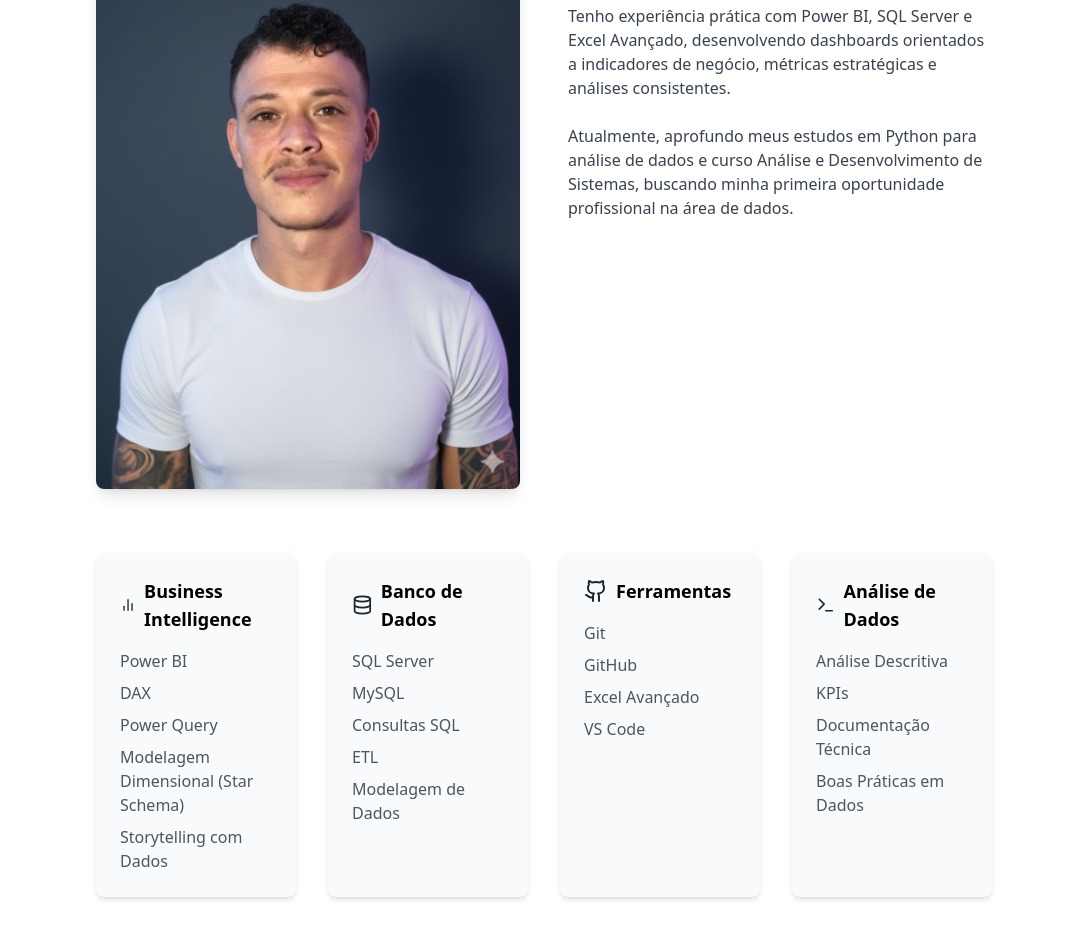
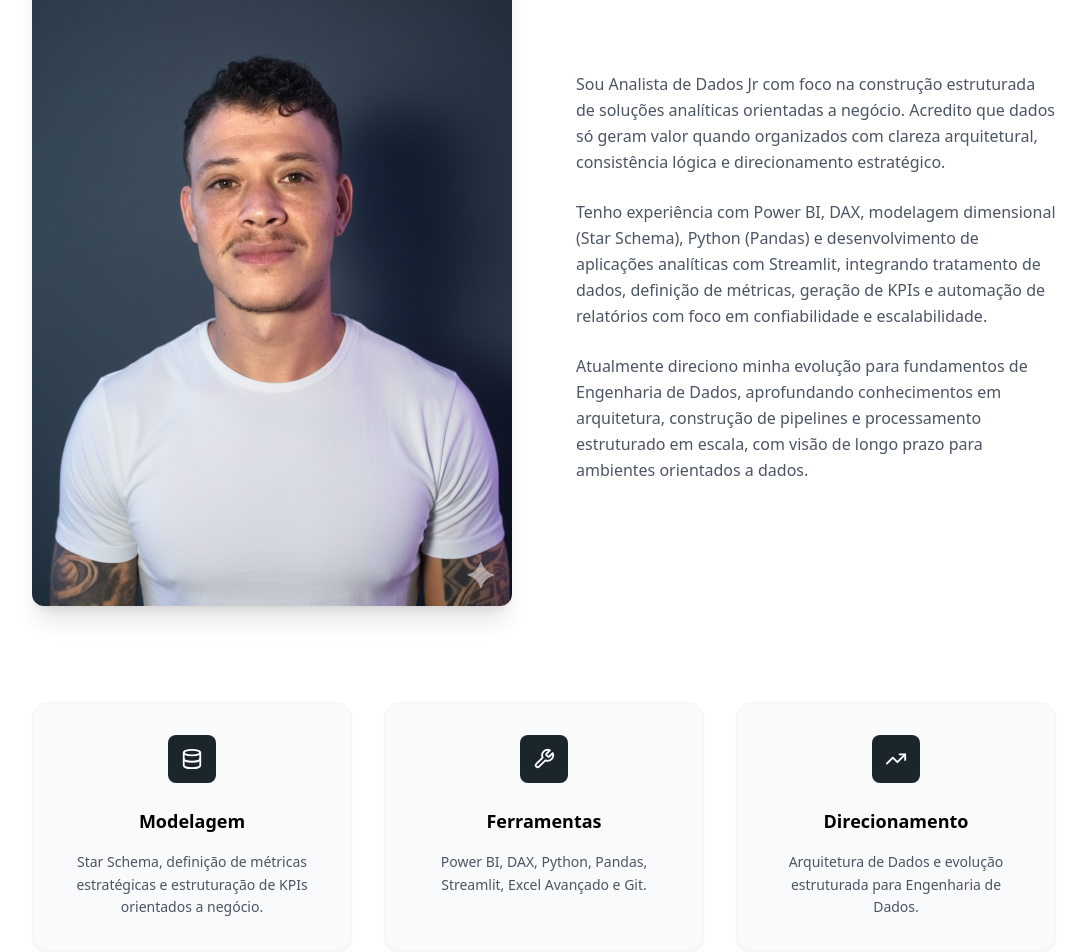
Before and after one commit to brunodutraho/bruno-dutra-portfolio, a React (Vite) app: page / in a window 1280 px wide. Shown: the part 1060-2012 px from the top of the page, without its empty margins (96-1182 px from the left). Built offline with nearby package versions, Linux system fonts and the light colour scheme.

Commit message:
refactor(about): redefine posicionamento profissional e proposta de valor (PT/EN).

```diff
--- a/src/components/About.tsx
+++ b/src/components/About.tsx
@@ -1,141 +1,117 @@
 import React, { useContext } from 'react';
-import { useInView } from 'react-intersection-observer';
 import { motion } from 'framer-motion';
-import { Database, BarChart2, Github as Git, Terminal } from 'lucide-react';
+import { Database, Wrench, TrendingUp } from 'lucide-react';
 import { LanguageContext } from '../context/LanguageContext';
 
 const About = () => {
   const { lang } = useContext(LanguageContext);
-  const [ref, inView] = useInView({
-    triggerOnce: true,
-    threshold: 0.1,
-  });
-
-  const texts = {
-    pt: {
-      title: 'Sobre Mim',
-      p1: 'Sou Analista de Dados Jr. em transição de carreira, com foco em transformar dados em insights claros e acionáveis para apoiar a tomada de decisão.',
-      p2: 'Tenho experiência prática com Power BI, SQL Server e Excel Avançado, desenvolvendo dashboards orientados a indicadores de negócio, métricas estratégicas e análises consistentes.',
-      p3: 'Atualmente, aprofundo meus estudos em Python para análise de dados e curso Análise e Desenvolvimento de Sistemas, buscando minha primeira oportunidade profissional na área de dados.',
-      categories: {
-        bi: 'Business Intelligence',
-        db: 'Banco de Dados',
-        tools: 'Ferramentas',
-        analysis: 'Análise de Dados',
-      },
-    },
-    en: {
-      title: 'About Me',
-      p1: 'I am a Junior Data Analyst in career transition, focused on turning data into clear and actionable insights to support decision-making.',
-      p2: 'I have hands-on experience with Power BI, SQL Server and Advanced Excel, building dashboards driven by business indicators and strategic metrics.',
-      p3: 'Currently, I am deepening my studies in Python for data analysis and pursuing a degree in Systems Analysis and Development, seeking my first professional opportunity in data.',
-      categories: {
-        bi: 'Business Intelligence',
-        db: 'Databases',
-        tools: 'Tools',
-        analysis: 'Data Analysis',
-      },
-    },
-  };
-
-  const t = texts[lang];
-
-  const skills = [
-    {
-      category: t.categories.bi,
-      icon: BarChart2,
-      items: [
-        'Power BI',
-        'DAX',
-        'Power Query',
-        'Modelagem Dimensional (Star Schema)',
-        'Storytelling com Dados',
-      ],
-    },
-    {
-      category: t.categories.db,
-      icon: Database,
-      items: [
-        'SQL Server',
-        'MySQL',
-        'Consultas SQL',
-        'ETL',
-        'Modelagem de Dados',
-      ],
-    },
-    {
-      category: t.categories.tools,
-      icon: Git,
-      items: [
-        'Git',
-        'GitHub',
-        'Excel Avançado',
-        'VS Code',
-      ],
-    },
-    {
-      category: t.categories.analysis,
-      icon: Terminal,
-      items: [
-        'Análise Descritiva',
-        'KPIs',
-        'Documentação Técnica',
-        'Boas Práticas em Dados',
-      ],
-    },
-  ];
 
   return (
-    <section id="sobre" className="py-20 bg-white">
+    <section id="sobre" className="py-28 bg-white">
       <div className="container mx-auto px-6">
+
         <motion.div
-          ref={ref}
           initial={{ opacity: 0, y: 40 }}
-          animate={inView ? { opacity: 1, y: 0 } : {}}
+          whileInView={{ opacity: 1, y: 0 }}
           transition={{ duration: 0.8 }}
-          className="max-w-4xl mx-auto"
+          viewport={{ once: true }}
+          className="max-w-5xl mx-auto"
         >
-          <h2 className="text-3xl md:text-4xl font-bold text-center mb-12">
-            {t.title}
+
+          <h2 className="text-3xl md:text-4xl font-bold text-center mb-14">
+            {lang === 'pt' ? 'Sobre' : 'About'}
           </h2>
 
-          <div className="grid md:grid-cols-2 gap-12">
+          <div className="grid md:grid-cols-2 gap-16 items-center">
+
+            {/* IMAGEM */}
             <div>
               <img
                 src="/foto-perfil-fundo-azul.png"
                 alt="Bruno Dutra"
-                className="rounded-lg shadow-lg"
+                className="rounded-xl shadow-xl"
               />
             </div>
 
+            {/* TEXTO */}
             <div>
-              <p className="text-gray-700 mb-6">{t.p1}</p>
-              <p className="text-gray-700 mb-6">{t.p2}</p>
-              <p className="text-gray-700">{t.p3}</p>
+
+              <p className="text-gray-600 mb-6 leading-relaxed">
+                {lang === 'pt'
+                  ? 'Sou Analista de Dados Jr com foco na construção estruturada de soluções analíticas orientadas a negócio. Acredito que dados só geram valor quando organizados com clareza arquitetural, consistência lógica e direcionamento estratégico.'
+                  : 'I am a Junior Data Analyst focused on building structured, business-oriented analytical solutions. I believe data only generates value when organized with architectural clarity, logical consistency, and strategic direction.'}
+              </p>
+
+              <p className="text-gray-600 mb-6 leading-relaxed">
+                {lang === 'pt'
+                  ? 'Tenho experiência com Power BI, DAX, modelagem dimensional (Star Schema), Python (Pandas) e desenvolvimento de aplicações analíticas com Streamlit, integrando tratamento de dados, definição de métricas, geração de KPIs e automação de relatórios com foco em confiabilidade e escalabilidade.'
+                  : 'I have experience with Power BI, DAX, dimensional modeling (Star Schema), Python (Pandas), and the development of analytical applications with Streamlit, integrating data processing, metric definition, KPI generation, and automated reporting with a focus on reliability and scalability.'}
+              </p>
+
+              <p className="text-gray-600 leading-relaxed">
+                {lang === 'pt'
+                  ? 'Atualmente direciono minha evolução para fundamentos de Engenharia de Dados, aprofundando conhecimentos em arquitetura, construção de pipelines e processamento estruturado em escala, com visão de longo prazo para ambientes orientados a dados.'
+                  : 'Currently, I am directing my growth toward Data Engineering foundations, deepening my knowledge in architecture, pipeline development, and structured processing at scale, with a long-term vision for data-driven environments.'}
+              </p>
+
             </div>
           </div>
 
-          <div className="mt-16 grid md:grid-cols-2 lg:grid-cols-4 gap-8">
-            {skills.map(({ category, icon: Icon, items }) => (
-              <motion.div
-                key={category}
-                whileHover={{ scale: 1.04 }}
-                className="bg-gray-50 p-6 rounded-lg shadow-md"
-              >
-                <div className="flex items-center mb-4">
-                  <Icon className="w-6 h-6 text-[#1B262C] mr-2" />
-                  <h3 className="text-lg font-semibold">{category}</h3>
-                </div>
-                <ul className="space-y-2">
-                  {items.map(item => (
-                    <li key={item} className="text-gray-600">
-                      {item}
-                    </li>
-                  ))}
-                </ul>
-              </motion.div>
-            ))}
+          {/* BLOCOS ESTRATÉGICOS */}
+          <div className="grid sm:grid-cols-2 lg:grid-cols-3 gap-8 mt-24">
+
+            {/* CARD 1 */}
+            <div className="bg-gray-50 p-8 rounded-2xl shadow-sm hover:shadow-md transition-all duration-300 border border-gray-100">
+              <div className="flex items-center justify-center w-12 h-12 rounded-lg bg-[#1B262C] text-white mb-6 mx-auto">
+                <Database size={22} />
+              </div>
+
+              <h3 className="text-lg font-semibold mb-4 text-center">
+                {lang === 'pt' ? 'Modelagem' : 'Data Modeling'}
+              </h3>
+
+              <p className="text-gray-600 text-sm leading-relaxed text-center">
+                {lang === 'pt'
+                  ? 'Star Schema, definição de métricas estratégicas e estruturação de KPIs orientados a negócio.'
+                  : 'Star Schema, strategic metric definition, and business-oriented KPI structuring.'}
+              </p>
+            </div>
+
+            {/* CARD 2 */}
+            <div className="bg-gray-50 p-8 rounded-2xl shadow-sm hover:shadow-md transition-all duration-300 border border-gray-100">
+              <div className="flex items-center justify-center w-12 h-12 rounded-lg bg-[#1B262C] text-white mb-6 mx-auto">
+                <Wrench size={22} />
+              </div>
+
+              <h3 className="text-lg font-semibold mb-4 text-center">
+                {lang === 'pt' ? 'Ferramentas' : 'Tools'}
+              </h3>
+
+              <p className="text-gray-600 text-sm leading-relaxed text-center">
+                Power BI, DAX, Python, Pandas, Streamlit,
+                Excel Avançado e Git.
+              </p>
+            </div>
+
+            {/* CARD 3 */}
+            <div className="bg-gray-50 p-8 rounded-2xl shadow-sm hover:shadow-md transition-all duration-300 border border-gray-100">
+              <div className="flex items-center justify-center w-12 h-12 rounded-lg bg-[#1B262C] text-white mb-6 mx-auto">
+                <TrendingUp size={22} />
+              </div>
+
+              <h3 className="text-lg font-semibold mb-4 text-center">
+                {lang === 'pt' ? 'Direcionamento' : 'Direction'}
+              </h3>
+
+              <p className="text-gray-600 text-sm leading-relaxed text-center">
+                {lang === 'pt'
+                  ? 'Arquitetura de Dados e evolução estruturada para Engenharia de Dados.'
+                  : 'Data Architecture and structured progression toward Data Engineering.'}
+              </p>
+            </div>
+
           </div>
+
         </motion.div>
       </div>
     </section>
```
